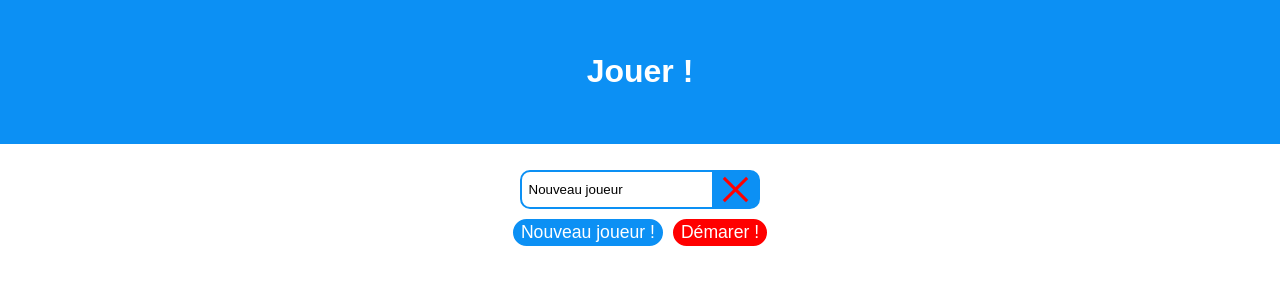
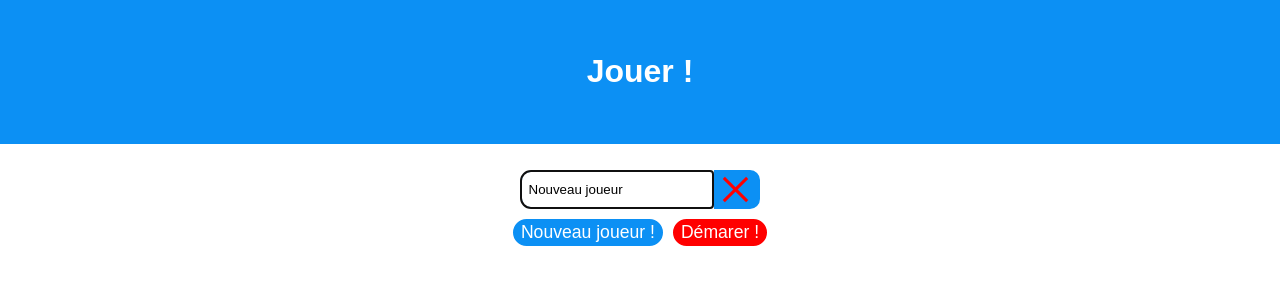
Before and after one commit to Adi-df/le-jeu-du-poids, a Next.js app: page /play in a window 1280 px wide. Both pictures are taken after a click on the button "Nouveau joueur !". Shown: the top 300 px of the page. Built offline with nearby package versions, Linux system fonts and the light colour scheme.

Commit message:
Autofocus input when created

```diff
--- a/components/PlayerInput.tsx
+++ b/components/PlayerInput.tsx
@@ -5,7 +5,7 @@ const PlayerInput: FC<{ name: string, onDelete: () => void }> = ({ name, onDelet
   const [nameInput, setNameInput] = useState<string>(name);
 
   return <div className={styles.input}>
-    <input className={styles.name} type={"text"} value={nameInput} onChange={(e) => setNameInput(e.target.value)} />
+    <input className={styles.name} type={"text"} autoFocus value={nameInput} onChange={(e) => setNameInput(e.target.value)} />
     <button className={styles.delete} onClick={() => onDelete()}><span className={styles.cross} /></button>
   </div>
 }
```
